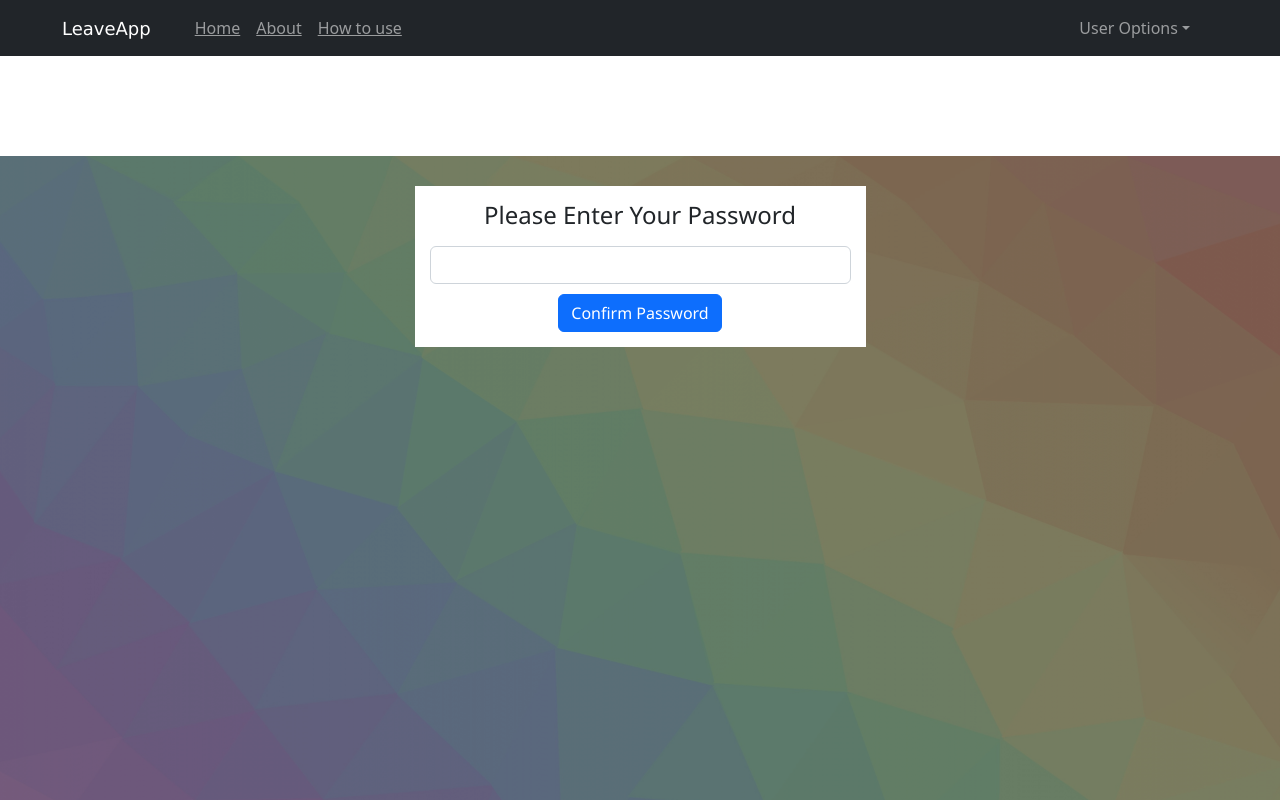
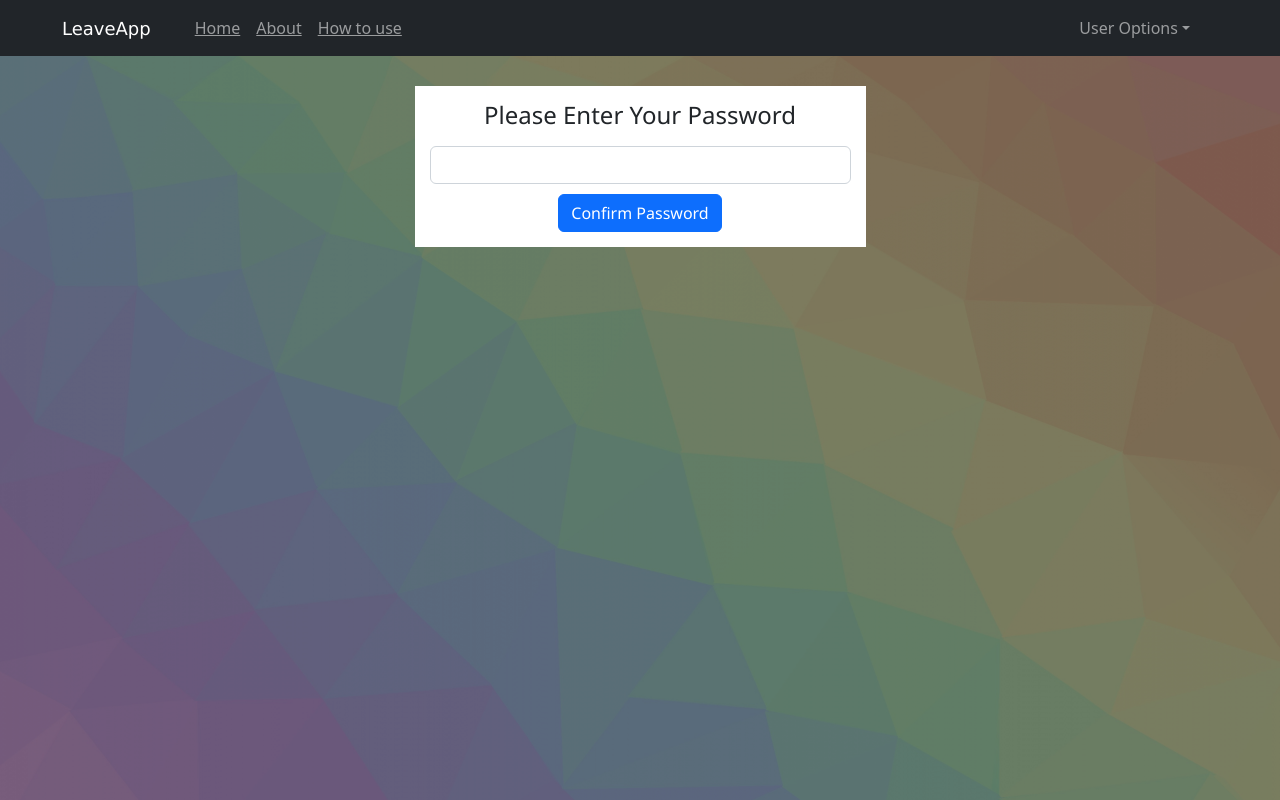
Before and after one commit to Srinkk/LeaveApp_Frontend, a React (Create React App) app: page /admin/delete in a window 1280 px wide. Shown: the top 800 px of the page. Built offline with nearby package versions, Linux system fonts and the light colour scheme.

Commit message:
Update DeleteAdmin.js

```diff
--- a/src/NavBar/DeleteAdmin.js
+++ b/src/NavBar/DeleteAdmin.js
@@ -34,14 +34,17 @@ const DeleteAdmin = () => {
 
     return (
         <div>
+        <div className='bagc'>
         <NavBarDashBoard
             student_id=''
             admin_id={_id}
         />
-            <div className='confirm_box'>
         <FormContainer>
-                <Form.Group controlId="password">
+            <div className='form_head'>
+
+            <Form.Group controlId="inst_name">
                 <Form.Label><h4>Please Enter Your Password</h4></Form.Label>
+
                 <Form.Control
                     type='password'
                     name="password"
@@ -52,7 +55,8 @@ const DeleteAdmin = () => {
 
             {err?.length ? (<p>{err}</p>) : <></>}
 
-                <Button onClick={handleDelete} className='confirm'>Confirm Password</Button>
+            <Button className='confirm_pw' onClick={handleDelete}>Confirm Password</Button>
+            </div>
         </FormContainer>
         </div>
     </div>
```
Lines whose indentation alone changed are shown as unchanged.
